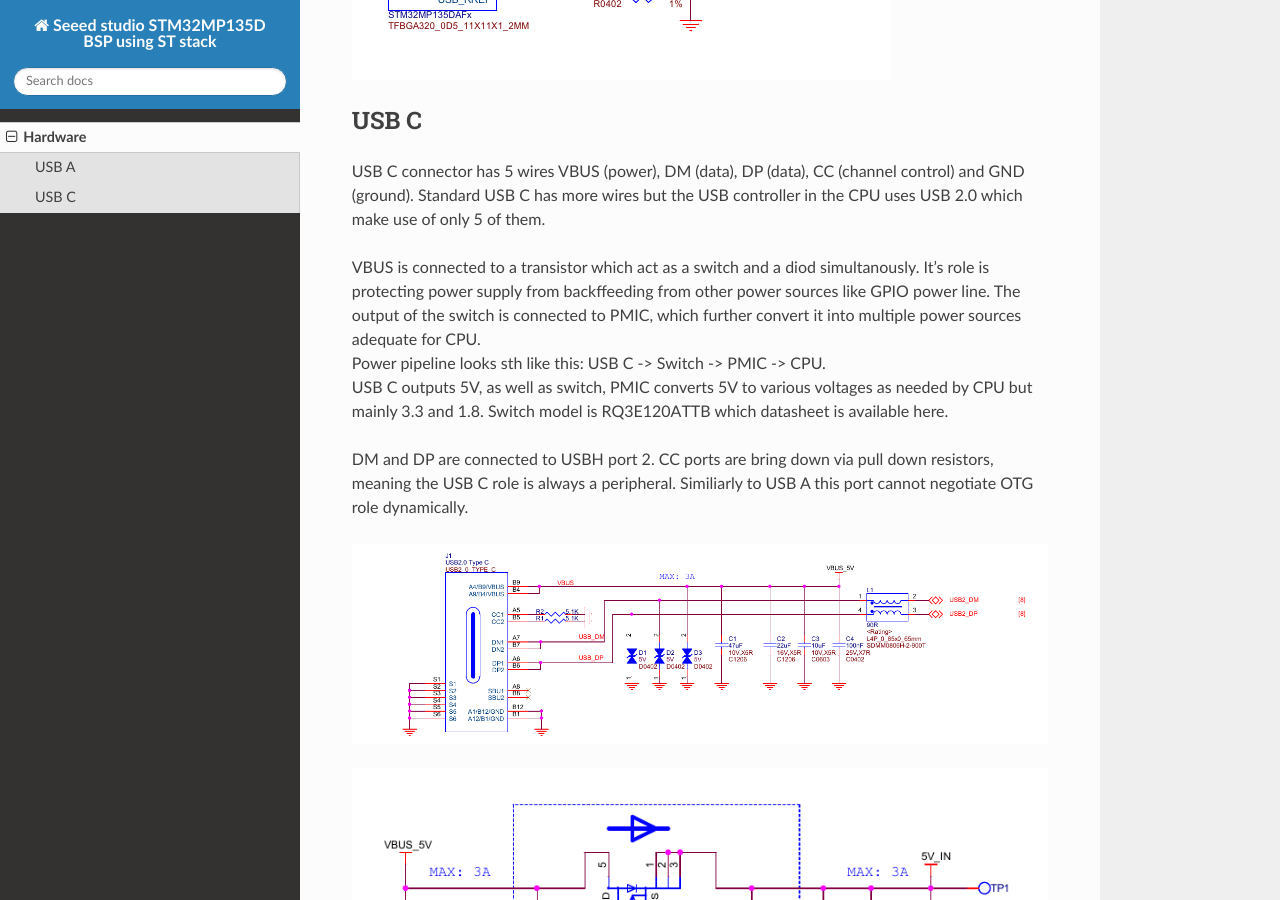
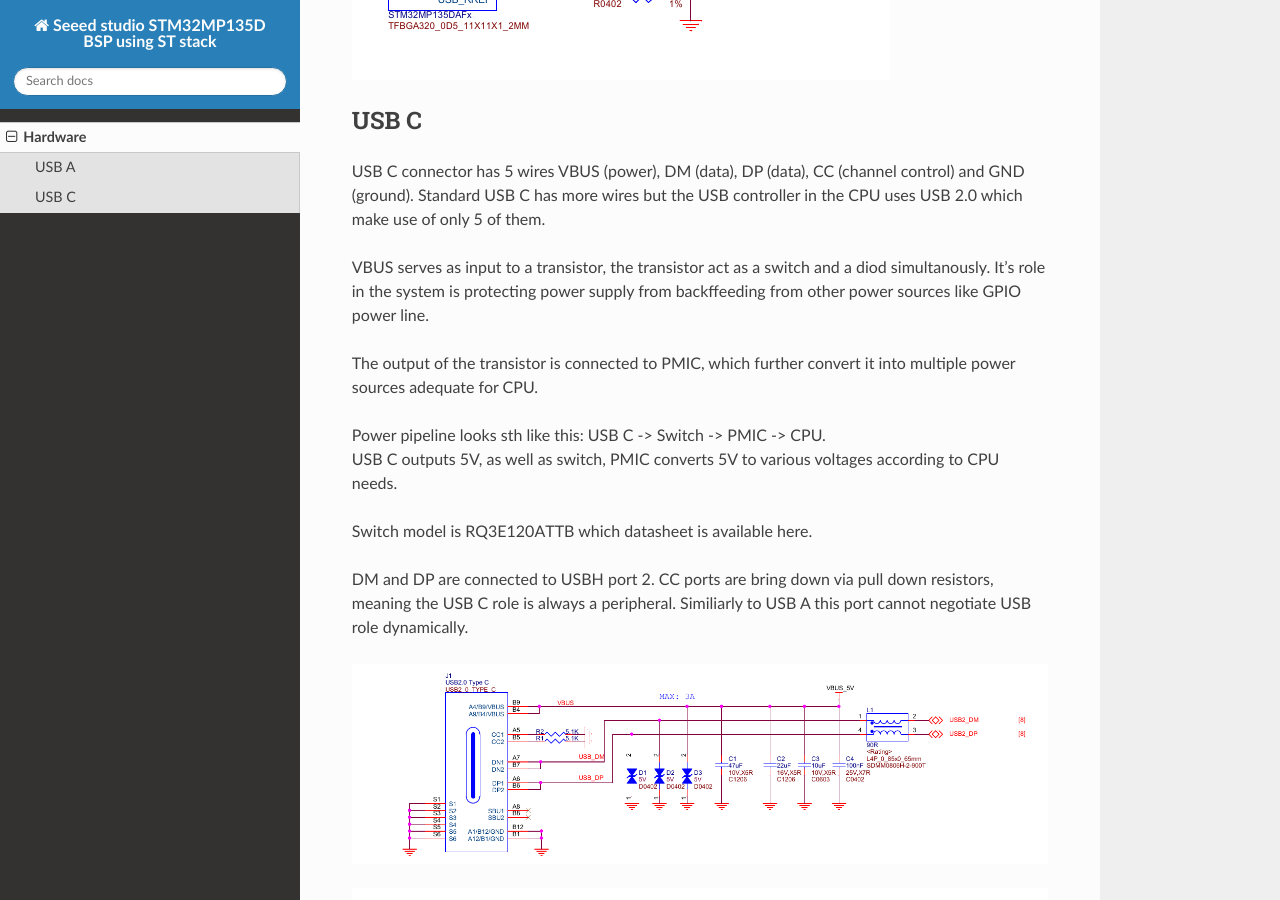
Before and after one commit to KubaTaba1uga/st_bsp_stm32mp135d_seeed_studio, a Sphinx documentation site: the page built from docs/hardware.md, in a window 1280 px wide and 900 px high, scrolled down 1545 px. Built offline with Sphinx 7.4.7 and the Read the Docs theme 3.1.0, drawn with Linux system fonts in a browser that asks for light colours; some of the changed text lies outside the part shown.

Commit message:
improve formatting

```diff
--- a/docs/hardware.md
+++ b/docs/hardware.md
@@ -26,15 +26,18 @@ USB C
 USB C connector has 5 wires  VBUS (power), DM (data), DP (data), CC (channel control) and GND (ground).
 Standard USB C has more wires but the USB controller in the CPU uses USB 2.0 which make use of only 5 of them.
 
-VBUS is connected to a transistor which act as a switch and a diod simultanously. It's role is protecting power
-supply from backffeeding from other power sources like GPIO power line. The output of the switch is connected
-to PMIC, which further convert it into multiple power sources adequate for CPU.
+VBUS serves as input to a transistor, the transistor act as a switch and a diod simultanously.
+It's role in the system is protecting power supply from backffeeding from other power sources like GPIO power line.
+
+The output of the transistor is connected to PMIC, which further convert it into multiple power sources adequate for CPU.
+
 Power pipeline looks sth like this: USB C -> Switch -> PMIC -> CPU.
-USB C outputs 5V, as well as switch, PMIC converts 5V to various voltages as needed by CPU but mainly 3.3 and 1.8.
+USB C outputs 5V, as well as switch, PMIC converts 5V to various voltages according to CPU needs.
+
 Switch model is RQ3E120ATTB which datasheet is available [here](path:./assets/RQ3E120ATTB.pdf).
 
 DM and DP are connected to USBH port 2. CC ports are bring down via pull down resistors, meaning the USB C
-role is always a peripheral. Similiarly to USB A this port cannot negotiate OTG role dynamically.
+role is always a peripheral. Similiarly to USB A this port cannot negotiate USB role dynamically.
 
 ![Circuit diagram for USB C](assets/usb_c_schematics_0.png)
 
```
Also changed, not shown: other parts of docs/hardware.md (+1 -1 lines).
